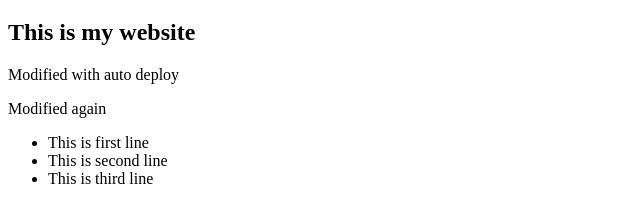
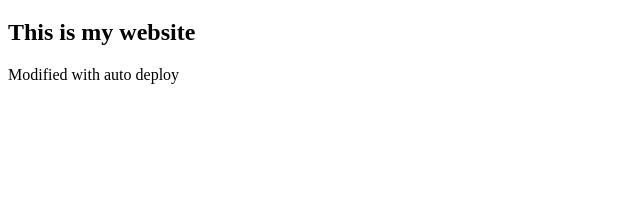
Before and after one commit to waqasmansoor/surge.sample1, a plain HTML site: page index.html in a window 1280 px wide. Shown: the part 61-284 px from the top of the page, without its empty margins (0-640 px from the left). Drawn offline with Linux system fonts and the light colour scheme.

Commit message:
updated index.html

```diff
--- a/index.html
+++ b/index.html
@@ -9,17 +9,5 @@
     <h1>Hello World. This is waqas</h1>
     <h2>This is my website</h2>
     <p>Modified with auto deploy</p>
-    <p>Modified again</p>
-    <ul>
-        <li>
-            This is first line
-        </li>
-        <li>
-            This is second line
-        </li>
-        <li>
-            This is third line
-        </li>
-    </ul>
 </body>
 </html>
```
